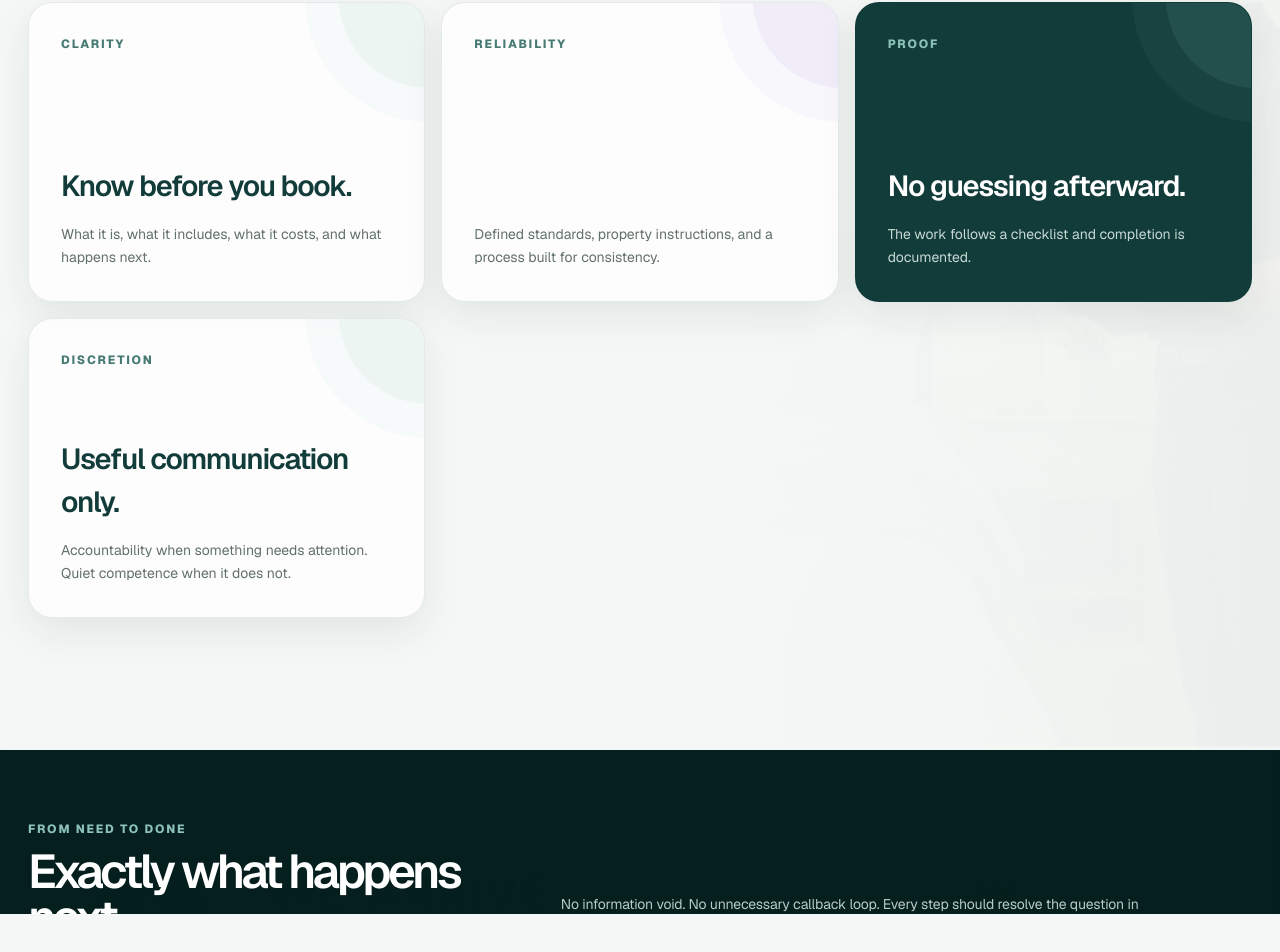
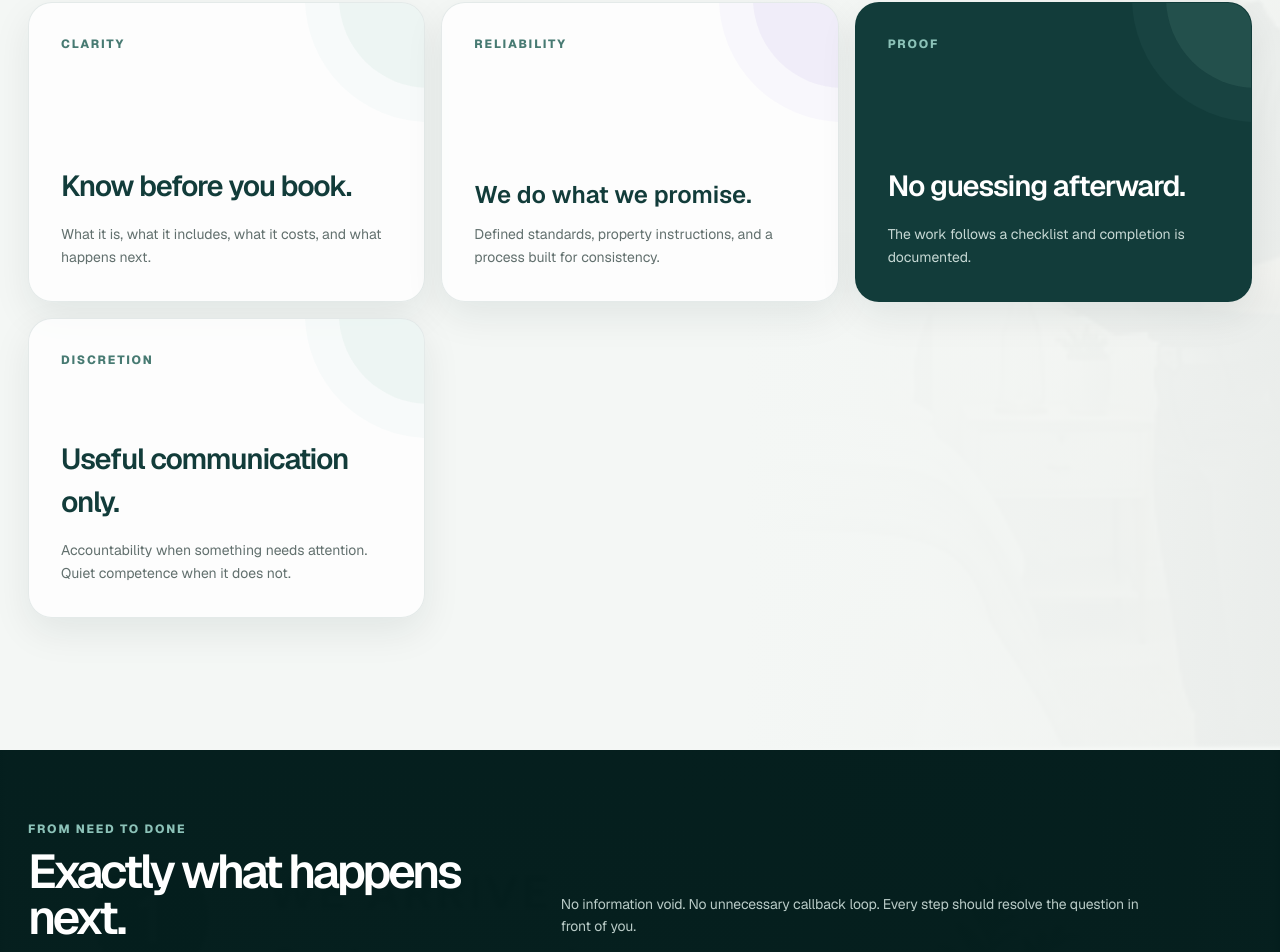
Before and after one commit to christophercompton843/charleston-clean-routine, a Next.js app: page / in a window 1280 px wide. Shown: the part 9635-10587 px from the top of the page. Built offline with nearby package versions, Linux system fonts and the light colour scheme.

Commit message:
Fix reliability promise display sizing

```diff
--- a/app/visual-interactions.css
+++ b/app/visual-interactions.css
@@ -31,7 +31,7 @@
 .principles-section::before{content:"";position:absolute;top:0;right:0;width:min(46vw,680px);height:100%;z-index:-2;background:url("/ccr-our-promise.jpg") center/cover no-repeat;opacity:.18;filter:saturate(.72);}
 .principles-section::after{content:"";position:absolute;inset:0;z-index:-1;background:linear-gradient(90deg,var(--cloud) 0%,var(--cloud) 58%,rgba(244,247,245,.9) 76%,rgba(244,247,245,.78) 100%);}
 .principle-grid article:nth-child(2) h3{font-size:0;}
-.principle-grid article:nth-child(2) h3::after{content:"We do what we promise.";font-size:inherit;}
+.principle-grid article:nth-child(2) h3::after{content:"We do what we promise.";font-size:24px;line-height:1.1;}
 
 .process-section{position:relative;overflow:hidden;isolation:isolate;}
 .process-section::before{content:"";position:absolute;inset:0;z-index:-2;background:url("/ccr-what-to-expect.jpg") center 44%/cover no-repeat;opacity:.15;filter:saturate(.7);}
```
